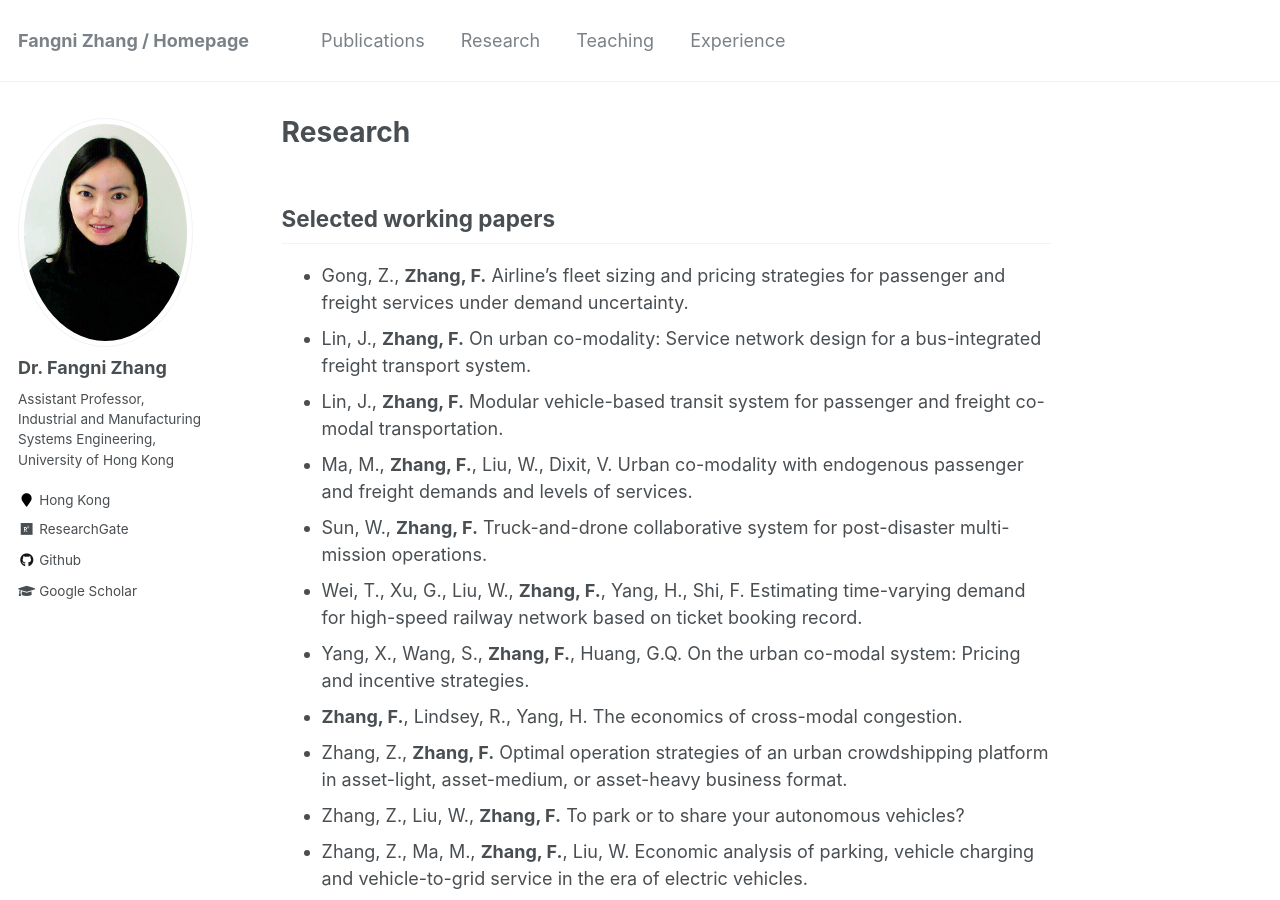
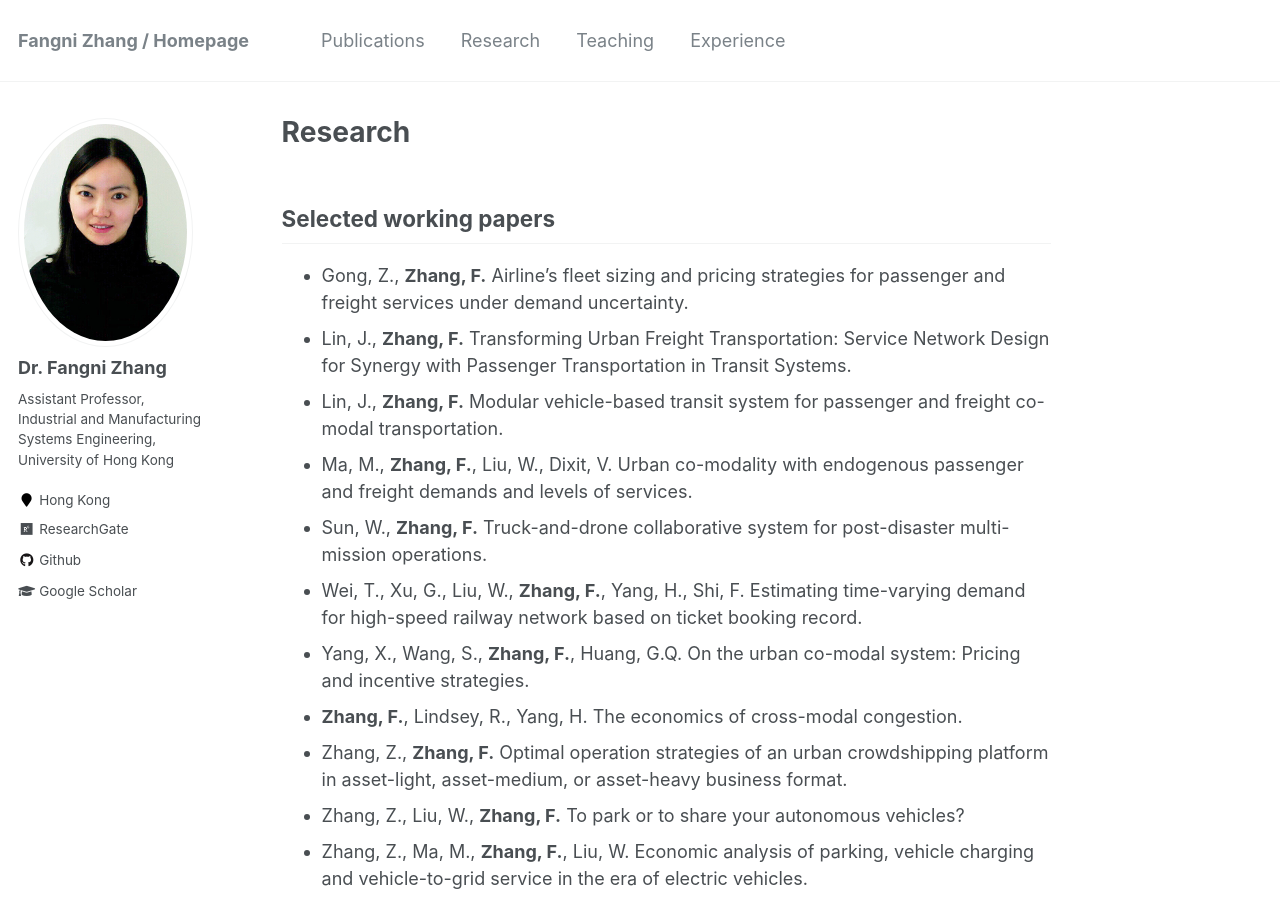
Before and after one commit to fangnizhang/fangnizhang.github.io, a Jekyll site: the page built from _pages/research.md, in a window 1280 px wide and 900 px high. Built offline with Jekyll 4.4.1, drawn with Linux system fonts in a browser that asks for light colours.

Commit message:
Update research.md

```diff
--- a/_pages/research.md
+++ b/_pages/research.md
@@ -7,7 +7,7 @@ author_profile: true
 Selected working papers
 ------------
 * Gong, Z., **Zhang, F.** Airline's fleet sizing and pricing strategies for passenger and freight services under demand uncertainty.
-* Lin, J., **Zhang, F.** On urban co-modality: Service network design for a bus-integrated freight transport system.
+* Lin, J., **Zhang, F.** Transforming Urban Freight Transportation: Service Network Design for Synergy with Passenger Transportation in Transit Systems.
 * Lin, J., **Zhang, F.** Modular vehicle-based transit system for passenger and freight co-modal transportation.
 * Ma, M., **Zhang, F.**, Liu, W., Dixit, V. Urban co-modality with endogenous passenger and freight demands and levels of services.
 * Sun, W., **Zhang, F.** Truck-and-drone collaborative system for post-disaster multi-mission operations.
```
